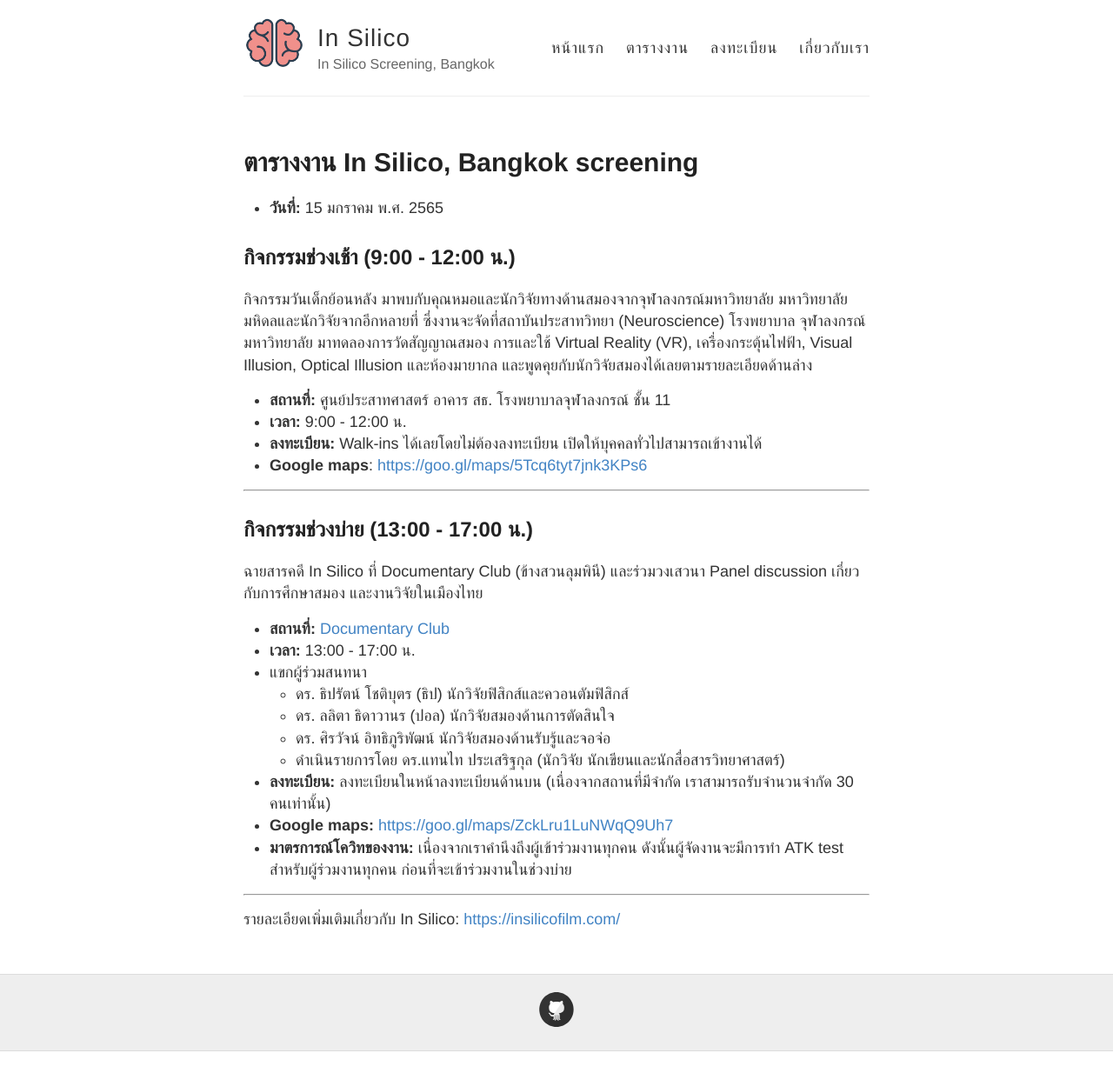
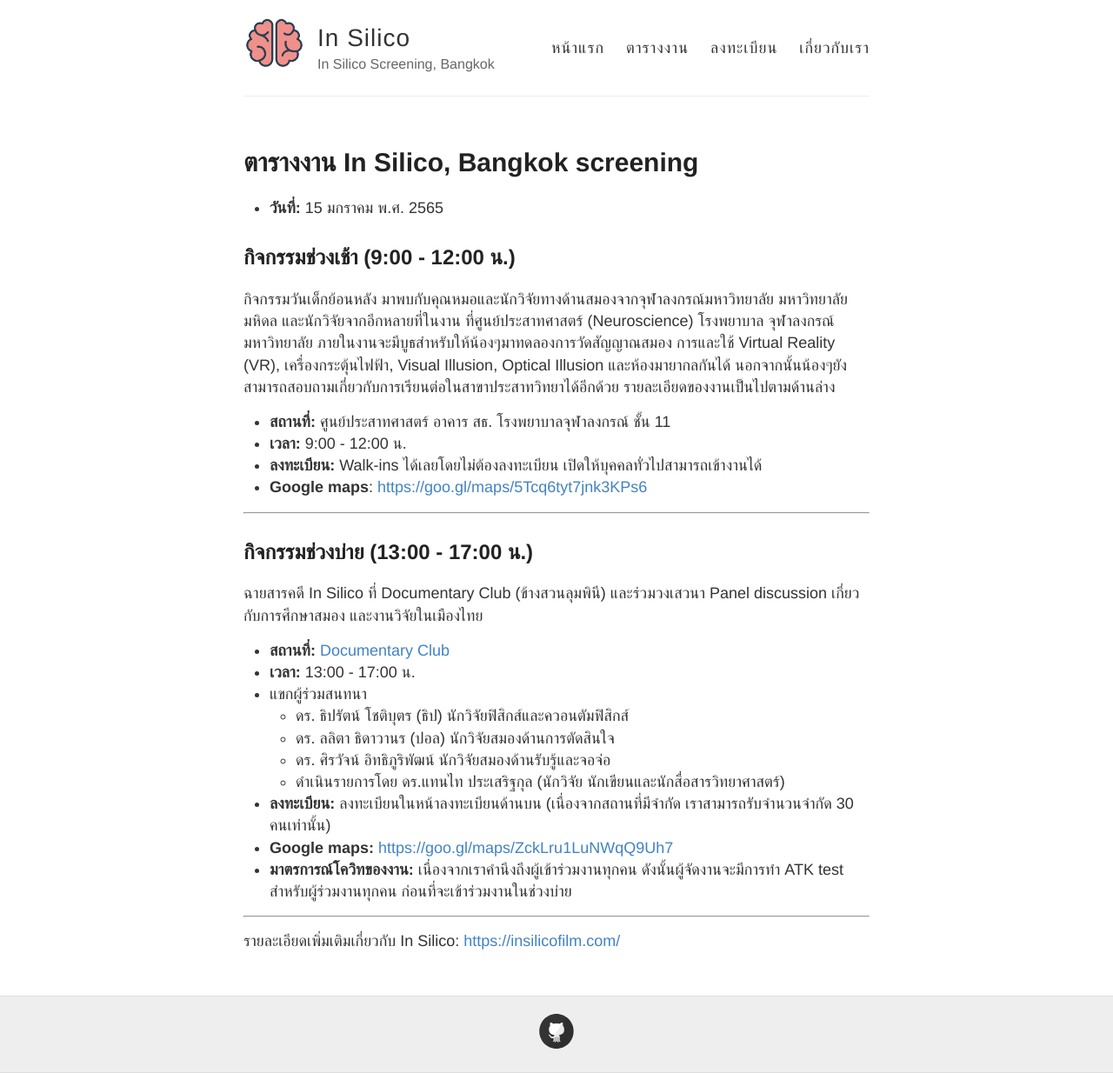
Before and after one commit to tupleblog/insilico, a Jekyll site: the page built from docs/agenda.md, in a window 1280 px wide. Shown: the whole page at 87% size. Built offline with Jekyll 4.4.1, drawn with Linux system fonts in a browser that asks for light colours; before the commit the page ends 1209 px from its top, so only the background shows below that.

Commit message:
Update agenda

```diff
--- a/docs/agenda.md
+++ b/docs/agenda.md
@@ -8,7 +8,7 @@ permalink: /agenda/
 
 ## กิจกรรมช่วงเช้า (9:00 - 12:00 น.)
 
-กิจกรรมวันเด็กย้อนหลัง มาพบกับคุณหมอและนักวิจัยทางด้านสมองจากจุฬาลงกรณ์มหาวิทยาลัย มหาวิทยาลัยมหิดลและนักวิจัยจากอีกหลายที่ ซึ่งงานจะจัดที่สถาบันประสาทวิทยา (Neuroscience) โรงพยาบาล จุฬาลงกรณ์มหาวิทยาลัย มาทดลองการวัดสัญญาณสมอง การและใช้ Virtual Reality (VR), เครื่องกระตุ้นไฟฟ้า, Visual Illusion, Optical Illusion และห้องมายากล และพูดคุยกับนักวิจัยสมองได้เลยตามรายละเอียดด้านล่าง
+กิจกรรมวันเด็กย้อนหลัง มาพบกับคุณหมอและนักวิจัยทางด้านสมองจากจุฬาลงกรณ์มหาวิทยาลัย มหาวิทยาลัยมหิดล และนักวิจัยจากอีกหลายที่ในงาน ที่ศูนย์ประสาทศาสตร์ (Neuroscience) โรงพยาบาล จุฬาลงกรณ์มหาวิทยาลัย ภายในงานจะมีบูธสำหรับให้น้องๆมาทดลองการวัดสัญญาณสมอง การและใช้ Virtual Reality (VR), เครื่องกระตุ้นไฟฟ้า, Visual Illusion, Optical Illusion และห้องมายากลกันได้ นอกจากนั้นน้องๆยังสามารถสอบถามเกี่ยวกับการเรียนต่อในสาขาประสาทวิทยาได้อีกด้วย รายละเอียดของงานเป็นไปตามด้านล่าง
 
 - **สถานที่:** ศูนย์ประสาทศาสตร์ อาคาร สธ. โรงพยาบาลจุฬาลงกรณ์ ชั้น 11
 - **เวลา:** 9:00 - 12:00 น.
```
